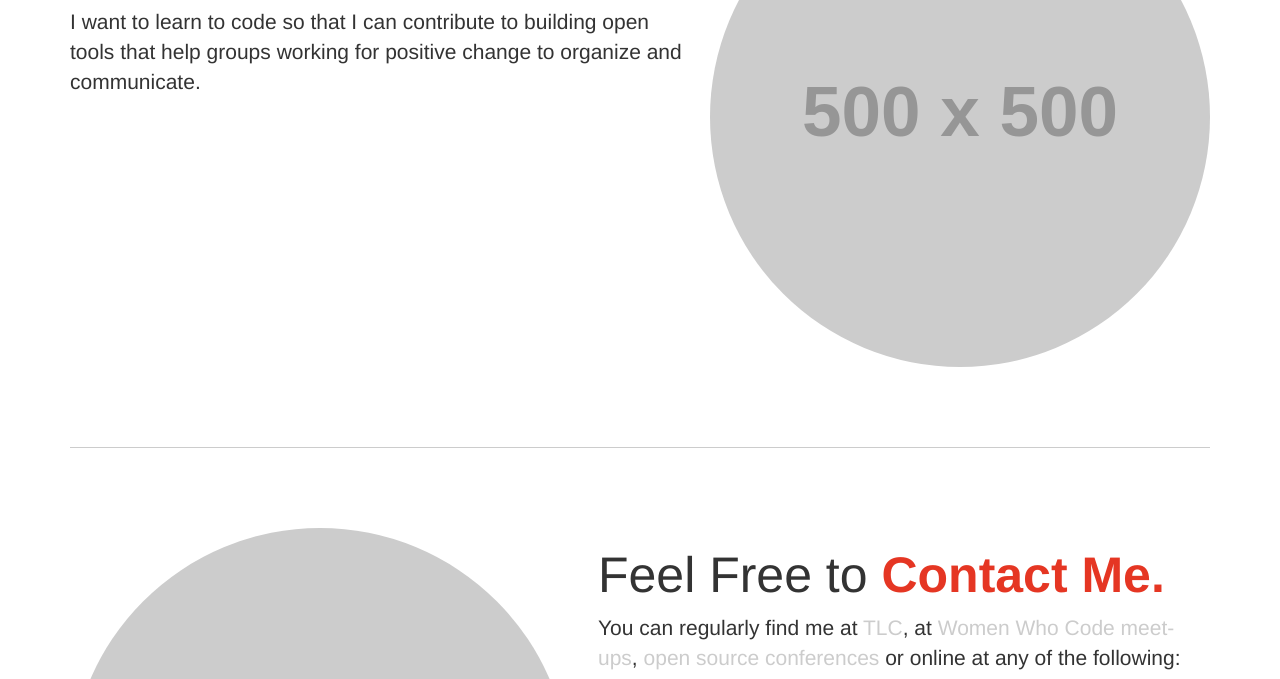
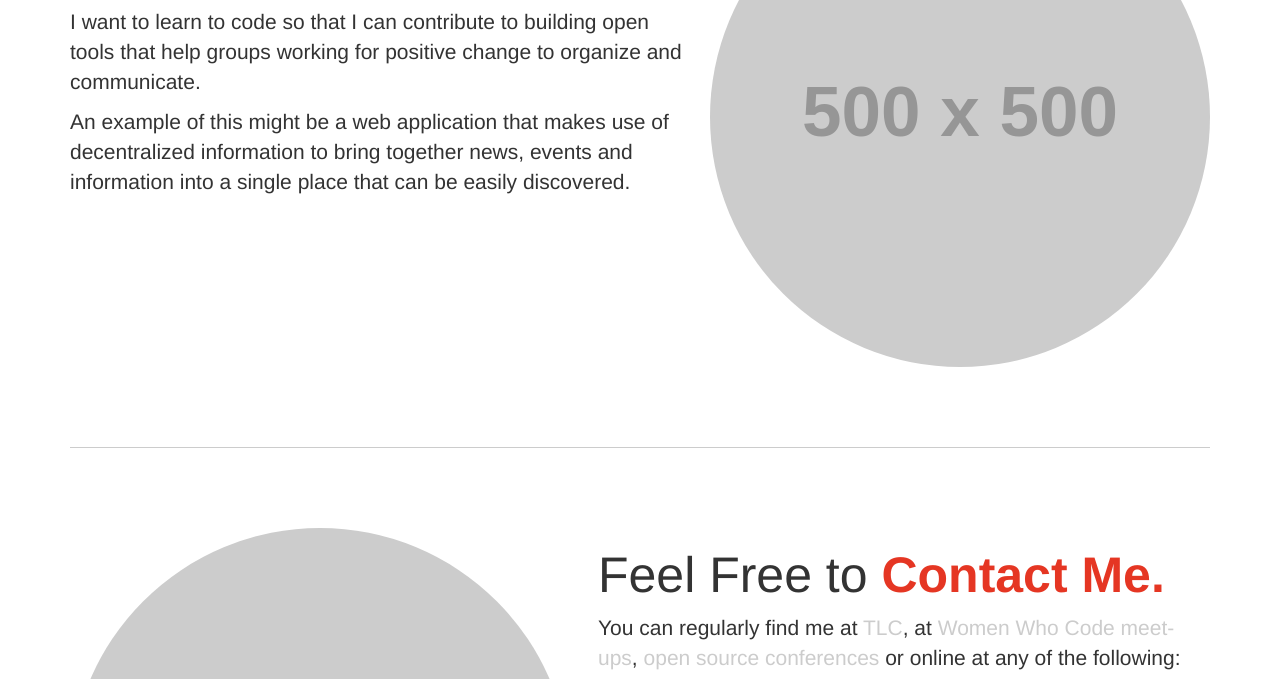
Before and after one commit to misfist/another-world-is-possible, a plain HTML site: page index.html in a window 1280 px wide. Shown: the part 850-1529 px from the top of the page. Drawn offline with Linux system fonts and the light colour scheme; placeholder pictures from the web are drawn by us.

Commit message:
Add content.

```diff
--- a/index.html
+++ b/index.html
@@ -60,7 +60,9 @@
 				<h2>I Want to Learn to
                 <em>Code for Good.</em></h2>
 
-				<p>I want to learn to code so that I can contribute to building open tools that help groups working for positive change to organize and communicate. </p>
+				<p>I want to learn to code so that I can contribute to building open tools that help groups working for positive change to organize and communicate.</p>
+
+				<p>An example of this might be a web application that makes use of decentralized information to bring together news, events and information into a single place that can be easily discovered.</p>
 
 			</article>
 
```
